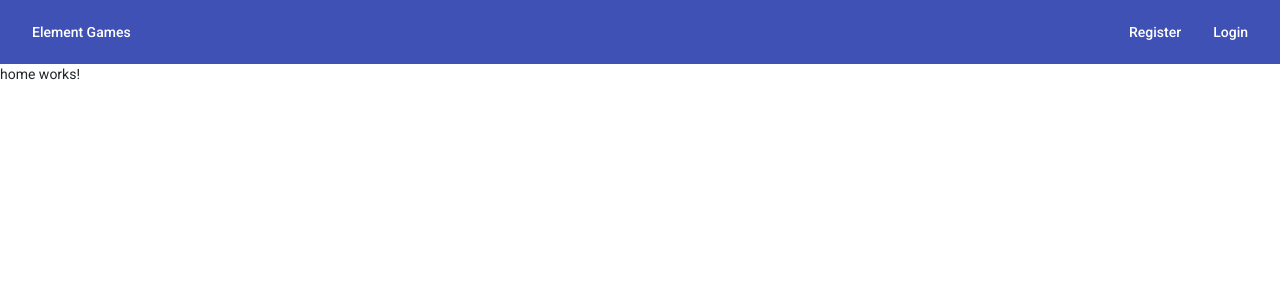
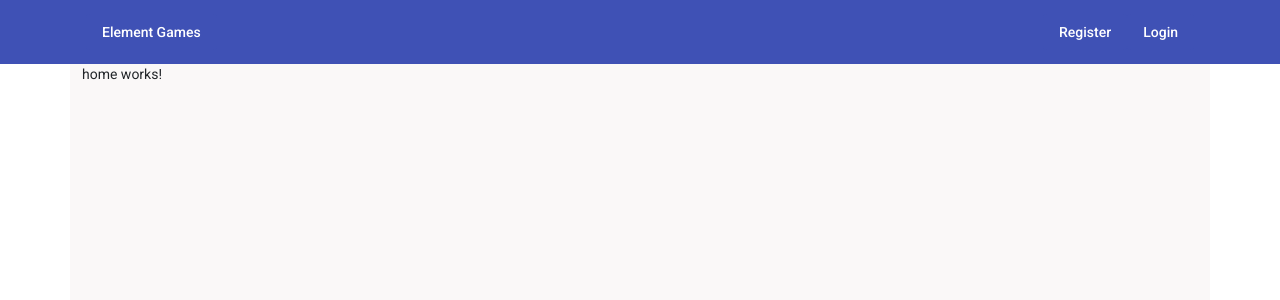
Before and after one commit to mananwalia959/element-games, an Angular app in the folder client/: page / in a window 1280 px wide. Shown: the top 300 px of the page. Built offline with nearby package versions, Linux system fonts and the light colour scheme.

Commit message:
style : layout changes

```diff
--- a/client/src/app/app.component.css
+++ b/client/src/app/app.component.css
@@ -0,0 +1,11 @@
+
+.gray {
+    background-color: rgb(250, 248, 248);
+
+
+}
+
+
+.full-height {
+    flex: 1 1 auto;
+}
--- a/client/src/app/app.component.html
+++ b/client/src/app/app.component.html
@@ -1,4 +1,6 @@
-<div >
-    <app-header></app-header>
-    <router-outlet></router-outlet>
+<div class= "h-100 d-flex flex-column" >
+        <app-header></app-header>
+        <div class="container gray full-height">
+            <router-outlet></router-outlet>
+        </div>
 </div>
--- a/client/src/app/components/header/header.component.html
+++ b/client/src/app/components/header/header.component.html
@@ -1,7 +1,7 @@
 <mat-toolbar color="primary">
 
 
-        <mat-toolbar-row >
+        <mat-toolbar-row class = "container" >
             <button mat-flat-button color="primary">Element Games</button>
             <span class="spacer"></span>
 
```
